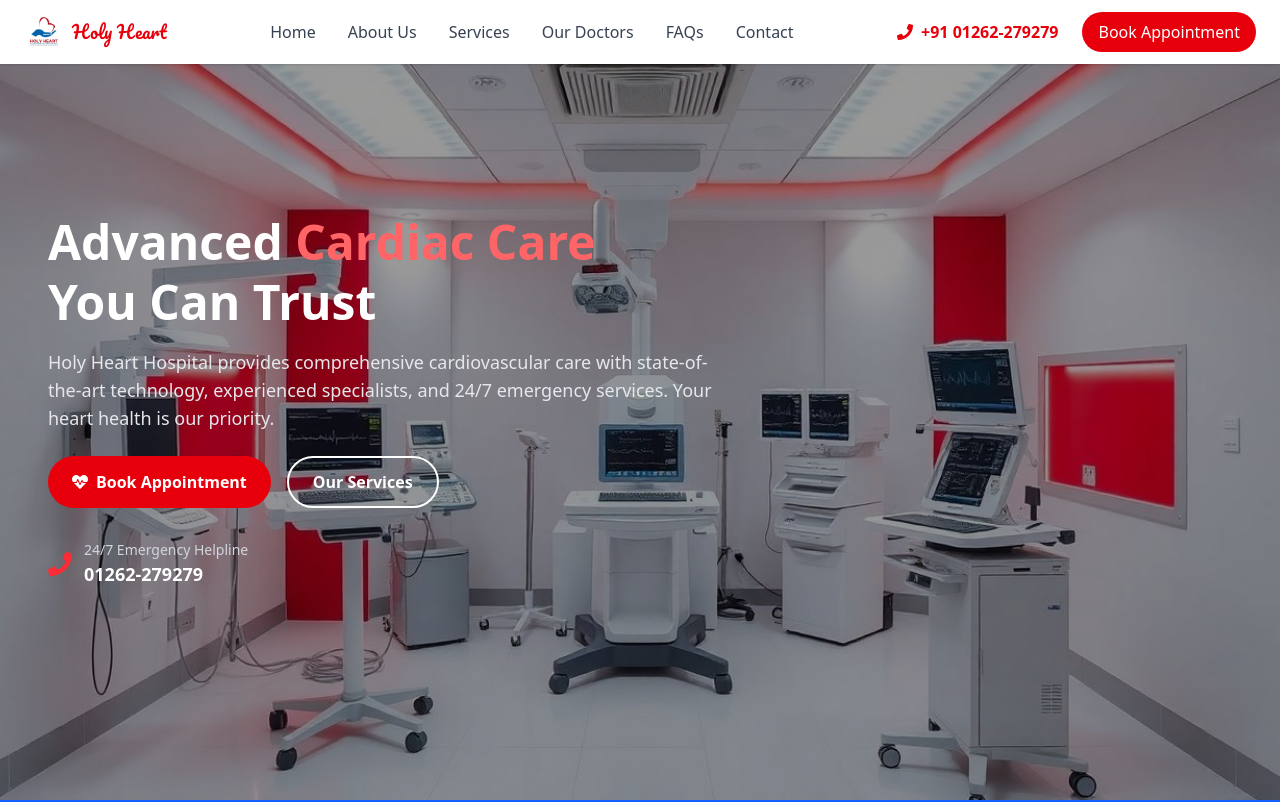
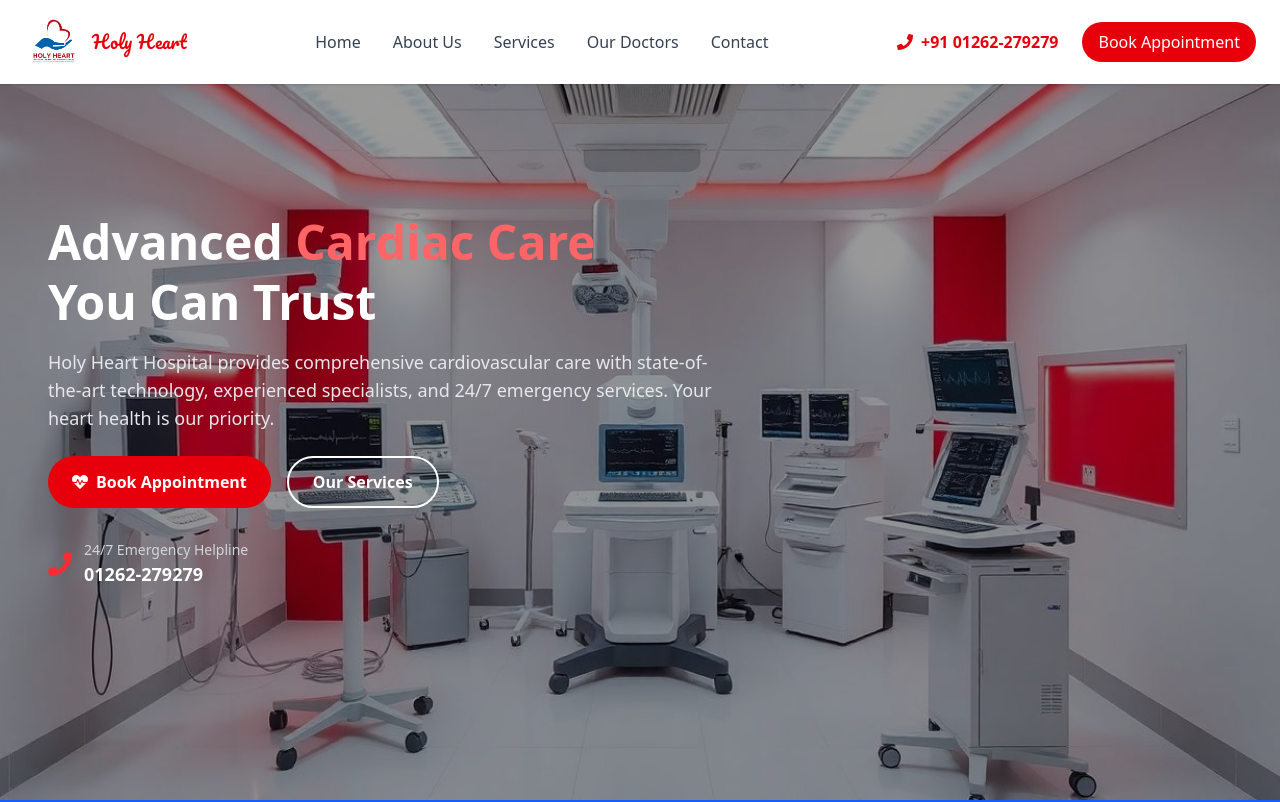
Before and after one commit to Aanchal7915/holy-heart, a React (Vite) app: page / in a window 1280 px wide. Shown: the top 802 px of the page. Built offline with nearby package versions, Linux system fonts and the light colour scheme.

Commit message:
added scrolltotop

```diff
--- a/src/App.jsx
+++ b/src/App.jsx
@@ -7,11 +7,13 @@ import Navbar from "./components/Navbar";
 import Footer from "./components/Footer";
 import Contact from "./pages/Contact";
 import OurDoctor from './pages/OurDoctor'
+import ScrollToTop from "./components/ScrollToTop";
 
 function App() {
   return (
-    <div className="sm:min-w-0 min-w-[500px] sm:overflow-x-visible overflow-x-auto">
+    <div className="sm:min-w-0 min-w-[500px] sm:overflow-x-visible overflow-x-auto bg-gray-100">
       <Navbar />
+      <ScrollToTop/>
       <Routes>
         <Route path="/" element={<Home />} />
         <Route path="/about" element={<About />} />
--- a/src/components/Navbar.jsx
+++ b/src/components/Navbar.jsx
@@ -11,7 +11,7 @@ const Navbar = () => {
       <div className="container mx-auto flex items-center justify-between px-6 py-3">
         {/* Logo */}
         <div className="flex items-center space-x-2">
-          <img src={logo} alt="Holy Heart" className="h-10 w-auto" />
+          <img src={logo} alt="Holy Heart" className="h-12 md:h-15 w-auto" />
           <span className="font-medium text-lg text-red-600 font-pacifico"
           style={{fontFamily:"Pacifico"}}
           >Holy Heart</span>
@@ -23,7 +23,7 @@ const Navbar = () => {
           <li><Link to="/about" className="hover:text-red-600">About Us</Link></li>
           <li><Link to="/services" className="hover:text-red-600">Services</Link></li>
           <li><Link to="/our-doctors" className="hover:text-red-600">Our Doctors</Link></li>
-          <li><Link to="/faqs" className="hover:text-red-600">FAQs</Link></li>
+          {/* <li><Link to="/faqs" className="hover:text-red-600">FAQs</Link></li> */}
           <li><Link to="/contact" className="hover:text-red-600">Contact</Link></li>
         </ul>
 
@@ -54,7 +54,7 @@ const Navbar = () => {
             <li><Link to="/about" onClick={() => setIsOpen(false)}>About Us</Link></li>
             <li><Link to="/services" onClick={() => setIsOpen(false)}>Services</Link></li>
             <li><Link to="/our-doctors" onClick={() => setIsOpen(false)}>Our Doctors</Link></li>
-            <li><Link to="/faqs" onClick={() => setIsOpen(false)}>FAQs</Link></li>
+            {/* <li><Link to="/faqs" onClick={() => setIsOpen(false)}>FAQs</Link></li> */}
             <li><Link to="/contact" onClick={() => setIsOpen(false)}>Contact</Link></li>
             <li className="border-t border-gray-400 py-6">
               <button className="bg-red-600 hover:bg-red-700 text-white px-4 py-2 rounded-full">
--- /dev/null
+++ b/src/components/ScrollToTop.jsx
@@ -0,0 +1,12 @@
+import { useEffect } from "react";
+import { useLocation } from "react-router-dom";
+
+export default function ScrollToTop() {
+  const { pathname } = useLocation();
+
+  useEffect(() => {
+    window.scrollTo({ top: 0, behavior: "smooth" });
+  }, [pathname]);
+
+  return null;
+}
--- a/src/components/SpecialistsSection.jsx
+++ b/src/components/SpecialistsSection.jsx
@@ -1,4 +1,5 @@
 import { FaHeartbeat, FaStethoscope, FaChild, FaMicroscope, FaHospital, FaHeart, FaBullseye, FaHandsHelping } from "react-icons/fa";
+import { useNavigate } from "react-router-dom";
 
 const services = [
   {
@@ -52,6 +53,7 @@ const cards = [
 ];
 
 export default function SpecialistsSection() {
+  const navigate=useNavigate();
   return (
     <>
       <section className="py-16 max-w-[1200px] mx-auto px-6">
@@ -104,7 +106,7 @@ export default function SpecialistsSection() {
         </div>
 
         <div className="text-center mt-10">
-          <button className="hover:bg-red-700 hover:scale-110 hover:shadow bg-red-600 text-white px-6 py-3 rounded-4xl font-semibold transition-all duration-300 ">
+          <button onClick={()=>navigate("/services")} className="hover:bg-red-700 hover:scale-110 hover:shadow bg-red-600 text-white px-6 py-3 rounded-4xl font-semibold transition-all duration-300 ">
             ➜ View All Services
           </button>
         </div>
```
